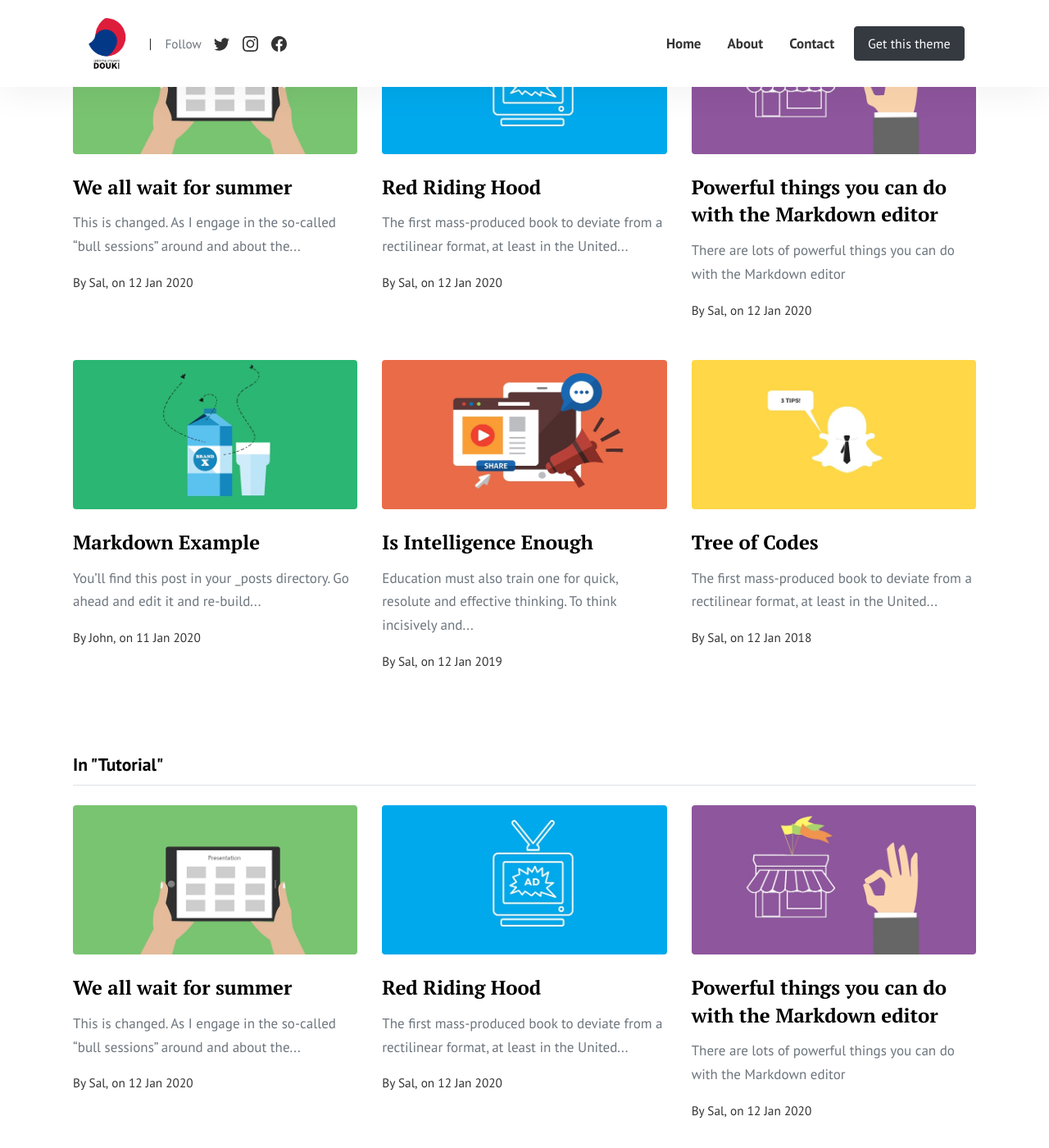
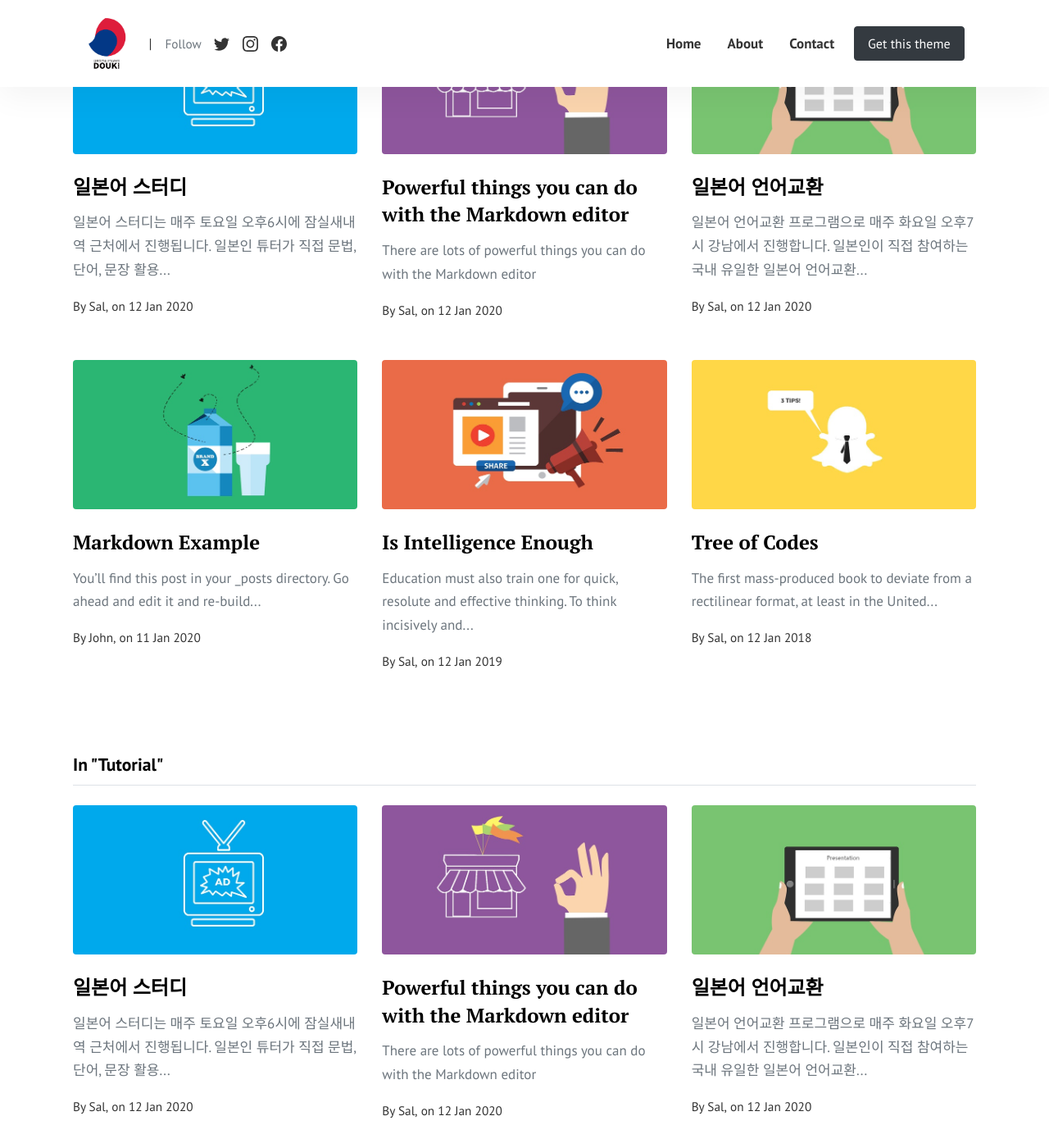
Before and after one commit to TKdouki/douki, a Jekyll site: the page built from pages/categories.html, in a window 1280 px wide and 1400 px high, scrolled down 225 px. Shown: the whole window at 82% size. Built offline with Jekyll 4.4.1, drawn with Linux system fonts in a browser that asks for light colours.

Commit message:
TestPost

```diff
--- /dev/null
+++ b/_posts/2020-01-12-douki-language-exchange.md
@@ -0,0 +1,7 @@
+---
+layout: post
+title:  "일본어 언어교환"
+categories: [ Jekyll, tutorial ]
+image: assets/images/1.jpg
+---
+일본어 언어교환 프로그램으로 매주 화요일 오후7시 강남에서 진행합니다. 일본인이 직접 참여하는 국내 유일한 일본어 언어교환 프로그램!
--- a/_posts/2020-01-12-red-riding.md
+++ b/_posts/2020-01-12-red-riding.md
@@ -1,16 +1,8 @@
 ---
 layout: post
-title:  "Red Riding Hood"
+title:  "일본어 스터디"
 author: sal
 categories: [ Jekyll, tutorial ]
 image: assets/images/3.jpg
 ---
-The first mass-produced book to deviate from a rectilinear format, at least in the United States, is thought to be this 1863 edition of Red Riding Hood, cut into the shape of the protagonist herself with the troublesome wolf curled at her feet. Produced by the Boston-based publisher Louis Prang, this is the first in their “Doll Series”, a set of five “die-cut” books, known also as shape books — the other titles being Robinson Crusoe, Goody Two-Shoes (also written by Red Riding Hood author Lydia Very), Cinderella, and King Winter.
-
-An 1868 Prang catalogue would later claim that such “books in the shape of a regular paper Doll… originated with us”.
-
-> It would seem the claim could also extend to die cut books in general, as we can’t find anything sooner, but do let us know in the comments if you have further light to shed on this! Such books are, of course, still popular in children’s publishing today, though the die cutting is not now limited to mere outlines, as evidenced in a beautiful 2014 version of the same Little Red Riding Hood story.
-
-The die cut has also been employed in the non-juvenile sphere as well, a recent example being Jonathan Safran Foer’s ambitious Tree of Codes.
-
-As for this particular rendition of Charles Perrault’s classic tale, the text and design is by Lydia Very (1823-1901), sister of Transcendentalist poet Jones Very. The gruesome ending of the original — which sees Little Red Riding Hood being gobbled up as well as her grandmother — is avoided here, the gore giving way to the less bloody aims of the morality tale, and the lesson that one should not disobey one’s mother.
+일본어 스터디는 매주 토요일 오후6시에 잠실새내역 근처에서 진행됩니다. 일본인 튜터가 직접 문법, 단어, 문장 활용 방법을 교재를 활용하여 설명해 드립니다. 일본어 학원에서 배우는것과 똑같은 콘텐츠로 일본어 실력을 늘릴 수 있습니다.
--- a/_posts/2020-01-12-we-all-wait-for-summer.md
+++ /dev/null
@@ -1,9 +0,0 @@
----
-layout: post
-title:  "We all wait for summer"
-categories: [ Jekyll, tutorial ]
-image: assets/images/1.jpg
----
-This is changed. As I engage in the so-called "bull sessions" around and about the school, I too often find that most college men have a misconception of the purpose of education. Most of the "brethren" think that <a href="#">education should equip</a> them with the proper instruments of exploitation so that they can forever trample over the masses. Still others think that education should furnish them with noble ends rather than means to an end.
-
-It seems to me that education has a two-fold function to perform in the life of man and in society: the one is utility and the other is culture. Education must enable a man to become more efficient, to achieve with increasing facility the ligitimate goals of his life.
--- a/index.html
+++ b/index.html
@@ -10,8 +10,8 @@ background: '/img/bg-index.jpg'
 <div class="rounded mb-5 hero">
   <div class="row align-items-center justify-content-between">
     <div class="col-md-6">
-      <h1 class="font-weight-bold mb-4 serif-font">Let me  teach you how to become successful online</h1>
-      <p class="lead mb-4">도우키 일본어 교류회에 오신것을 환영합니다</p>
+      <h1 class="font-weight-bold mb-4 serif-font"> 도우키 한일교류회 & 일본어 스터디</h1>
+      <p class="lead mb-4">한일교류회에서 동기만들기 & 일본어를 배우겠다는 동기부여를 동시에!</p>
       <a href="{{site.baseurl}}/about" class="btn btn-dark text-white px-5 btn-lg">About me</a>
     </div>
     <div class="col-md-6 text-right pl-0 pl-lg-4">
```
